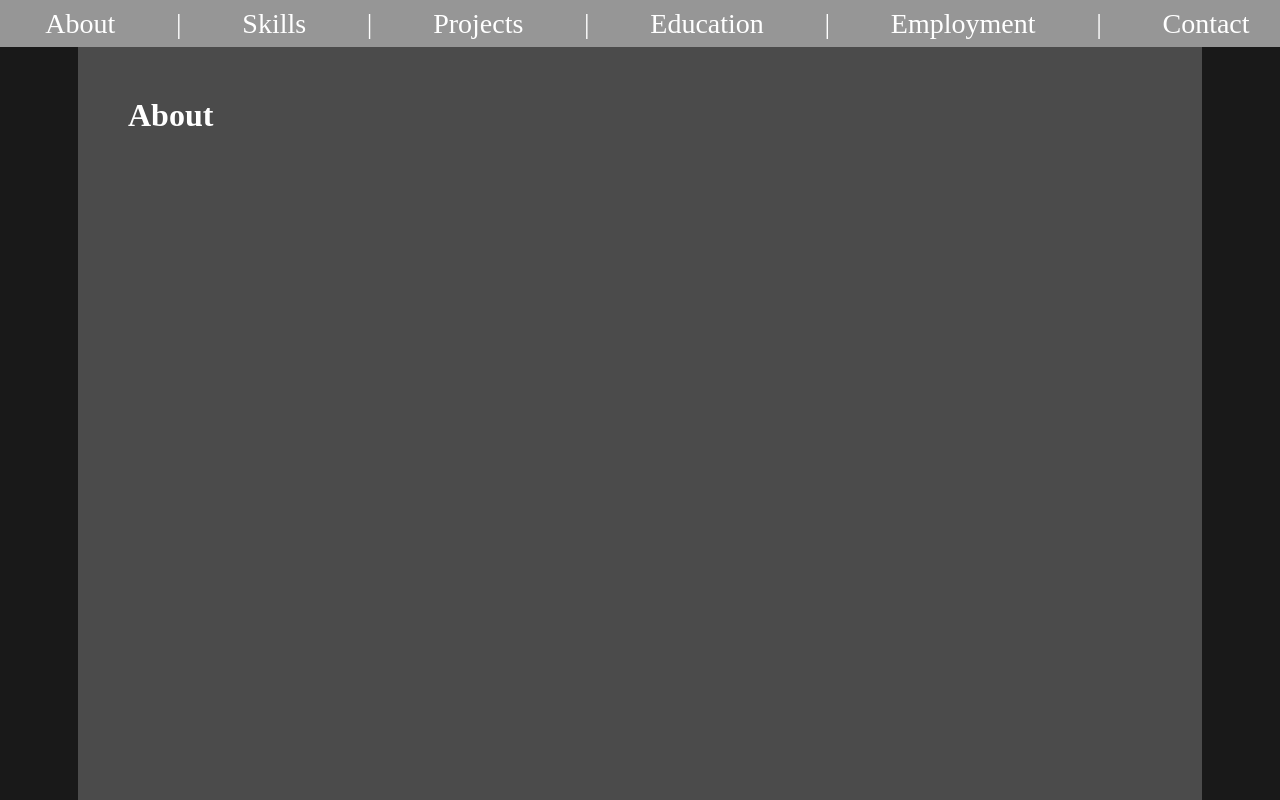
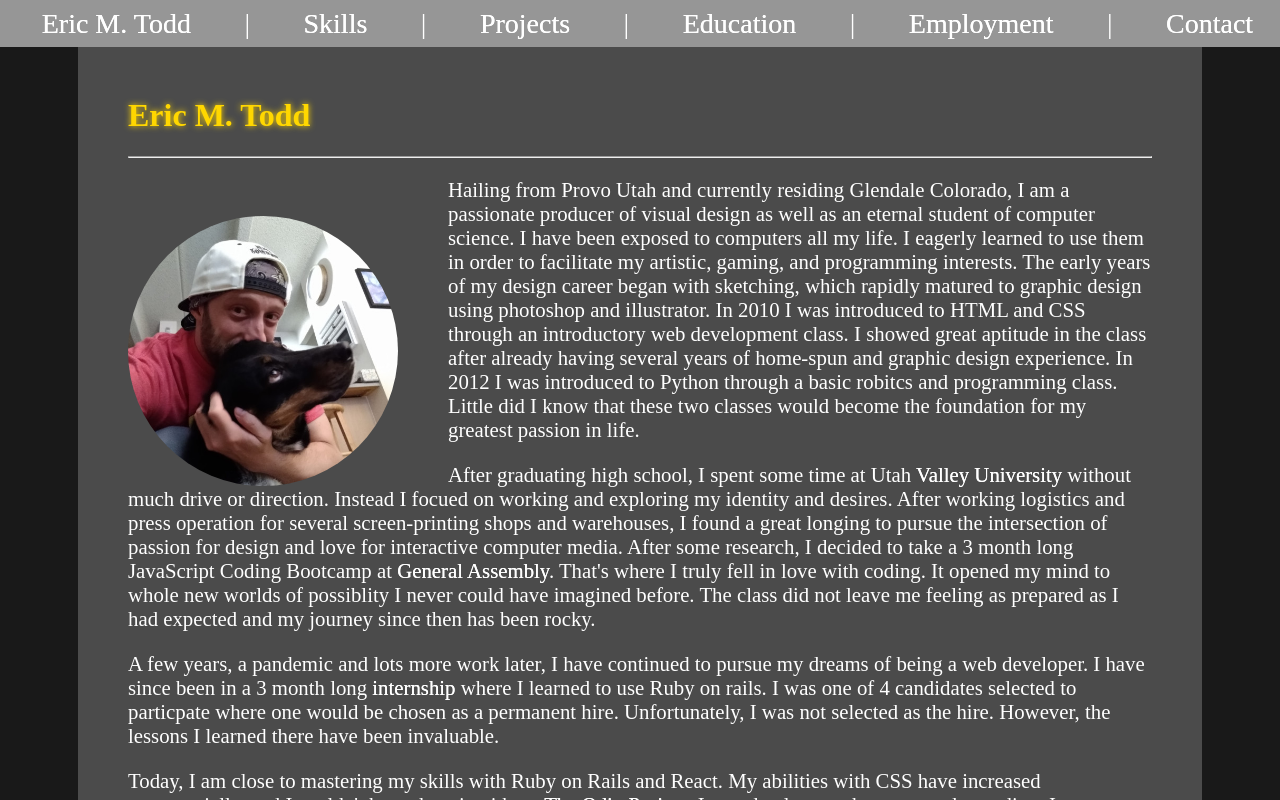
Before and after one commit to EricMTodd/resume-cv, a React (Create React App) app: page / in a window 1280 px wide. Built offline with nearby package versions, Linux system fonts and the light colour scheme.

Commit message:
Added about and skills details.

```diff
--- a/src/App.css
+++ b/src/App.css
@@ -26,20 +26,25 @@ nav {
   background-color: rgb(150, 150, 150);
   height: 50px;
   display: flex;
-  /* gap: 15px; */
   align-items: center;
   justify-content: space-around;
   padding-left: 15px;
   font-size: 28px;
 }
 
-nav > a {
+nav > a, #about > p > a {
   transition: 0.2s;
+  text-shadow: 0px 0px 0px white;
 }
 
-nav > a:hover {
-  text-shadow: 0px 0px 6px white;
+nav > a:hover, #about > p > a:hover {
+  color: gold;
   transition: 0.2s;
+  text-shadow: 0px 0px 6px gold;
+}
+
+p {
+  font-size: 20.8px;
 }
 
 ::-webkit-scrollbar {
@@ -68,11 +73,36 @@ nav > a:hover {
   padding: 50px;
 }
 
+.container > h1 {
+  color: gold;
+  text-shadow: 0px 0px 6px gold;
+
+}
+
+.skills-container {
+  display: flex;
+  justify-content: space-around;
+  height: 25vh;
+}
+
 /* Id tags */
-#contact, #contact > a {
+#about > img {
+  height: calc(40vh - 50px);
+  border-radius: 50%;
+  margin-top: 50px;
+  margin-right: 50px;
+  float: left;
+}
+
+#contact {
   height: calc(30vh - 50px);
   display: flex;
   justify-content: space-around;
+}
+
+#contact > a {
+  display: flex;
+  height: calc(30vh - 50px);
   transition: 0.2s;
 }
 
@@ -80,3 +110,14 @@ nav > a:hover {
   height: calc(32vh - 50px);
   transition: 0.2s;
 }
+
+#skills {
+  height: 100%;
+}
+
+#skills > ul {
+  display: flex;
+  flex-direction: column;
+  justify-content: space-around;
+  align-items: space-around;
+}
--- a/src/components/NavBar.js
+++ b/src/components/NavBar.js
@@ -1,7 +1,7 @@
 const NavBar = () => {
   return(
     <nav>
-      <a href="#about">About</a> |
+      <a href="#about">Eric M. Todd</a> |
       <a href="#skills">Skills</a> |
       <a href="#projects">Projects</a> |
       <a href="#education">Education</a> |
--- a/src/components/pages/About.js
+++ b/src/components/pages/About.js
@@ -1,7 +1,18 @@
 const About = () => {
   return(
     <div className="container alpha" id="about">
-      <h1>About</h1>
+      <h1>Eric M. Todd</h1>
+      <hr />
+      <img src="/eric.png" alt="Eric" />
+      <p>Hailing from Provo Utah and currently residing Glendale Colorado, I am a passionate producer of visual design as well as an eternal student of computer science. I have been exposed to computers all my life. I eagerly learned to use them in order to facilitate my artistic, gaming, and programming interests. The early years of my design career began with sketching, which rapidly matured to graphic design using photoshop and illustrator. In 2010 I was introduced to HTML and CSS through an introductory web development class. I showed great aptitude in the class after already having several years of home-spun and graphic design experience. In 2012 I was introduced to Python through a basic robitcs and programming class. Little did I know that these two classes would become the foundation for my greatest passion in life.</p>
+
+      <p>After graduating high school, I spent some time at Utah <a href="https://www.uvu.edu/" target="_blank" rel="noreferrer">Valley University</a> without much drive or direction. Instead I focued on working and exploring my identity and desires. After working logistics and press operation for several screen-printing shops and warehouses, I found a great longing to pursue the intersection of passion for design and love for interactive computer media. After some research, I decided to take a 3 month long JavaScript Coding Bootcamp at <a href="https://generalassemb.ly/" target="_blank" rel="noreferrer">General Assembly</a>. That's where I truly fell in love with coding. It opened my mind to whole new worlds of possiblity I never could have imagined before. The class did not leave me feeling as prepared as I had expected and my journey since then has been rocky.</p>
+
+      <p>A few years, a pandemic and lots more work later, I have continued to pursue my dreams of being a web developer. I have since been in a 3 month long <a href="https://execonline.com" target="_blank" rel="noreferrer">internship</a> where I learned to use Ruby on rails. I was one of 4 candidates selected to particpate where one would be chosen as a permanent hire. Unfortunately, I was not selected as the hire. However, the lessons I learned there have been invaluable.</p>
+
+      <p>Today, I am close to mastering my skills with Ruby on Rails and React. My abilities with CSS have increased exponentially, and I couldn't have done it without <a href="https://theodinproject.com" target="_blank" rel="noreferrer">The Odin Project</a>. I spend at least an hour every day coding. I am working on several projects, some of them for friends and some are personal. I use personal projects to test ideas and design theories, while my other projects are much more professional in nature. You can see many of my projects through my <a href="https://github.com/EricMTodd" target="_blank" rel="noreferrer">GitHub</a> account. Please note that most of my projects from the bootcamp have been removed and only the work I have been doing through <a href="https://theodinproject.com" target="_blank" rel="noreferrer">The Odin Project</a> is currently represented; with the exception of a raw HTML, CSS and JavaScript project from the early days of the bootcamp.</p>
+
+      <p>I am looking for new opportunites all the time and work hard to achieve my goals. I have acute attention to details and high standards of excellence. I leave nothing half finished and never cut corners. I'm friendly, kind and have excellent communication skills. I'm albe to remain cool under pressure and love collaborative problem solving. Feel free to contact me any time, as I'm always happy to make new connections!</p>
     </div>
   )
 }
--- a/src/components/pages/Education.js
+++ b/src/components/pages/Education.js
@@ -2,6 +2,8 @@ const Education = () => {
   return(
     <div className="container bravo" id="education">
       <h1>Education</h1>
+      <hr />
+
     </div>
   )
 }
--- a/src/components/pages/Employment.js
+++ b/src/components/pages/Employment.js
@@ -2,6 +2,8 @@ const Employment = () => {
   return(
     <div className="container alpha" id="employment">
       <h1>Employment</h1>
+      <hr />
+
     </div>
   )
 }
--- a/src/components/pages/Projects.js
+++ b/src/components/pages/Projects.js
@@ -2,6 +2,8 @@ const Projects = () => {
   return(
     <div className="container alpha" id="projects">
       <h1>Projects</h1>
+      <hr />
+
     </div>
   )
 }
--- a/src/components/pages/Skills.js
+++ b/src/components/pages/Skills.js
@@ -2,6 +2,29 @@ const Skills = () => {
   return(
     <div className="container bravo" id="skills">
       <h1>Skills</h1>
+      <hr />
+      <ul>
+        <div className="skills-container" id="skill-container-alpha">
+          <h2><li>HTML</li></h2>
+          <h2><li>CSS</li></h2>
+          <h2><li>JavaScript</li></h2>
+        </div>
+        <div className="skills-container" id="skill-container-bravo">
+          <h2><li>Ruby on Rails</li></h2>
+          <h2><li>Flexbox</li></h2>
+          <h2><li>React</li></h2>
+        </div>
+        <div className="skills-container" id="skill-container-charlie">
+          <h2><li>Graphic Design</li></h2>
+          <h2><li>Print Production</li></h2>
+          <h2><li>Screen Printing</li></h2>
+        </div>
+        <div className="skills-container" id="skill-container-delta">
+          <h2><li>Linux</li></h2>
+          <h2><li>Unix</li></h2>
+          <h2><li>Windows</li></h2>
+        </div>
+      </ul>
     </div>
   )
 }
```
Also changed, not shown: public/eric.png (added).
